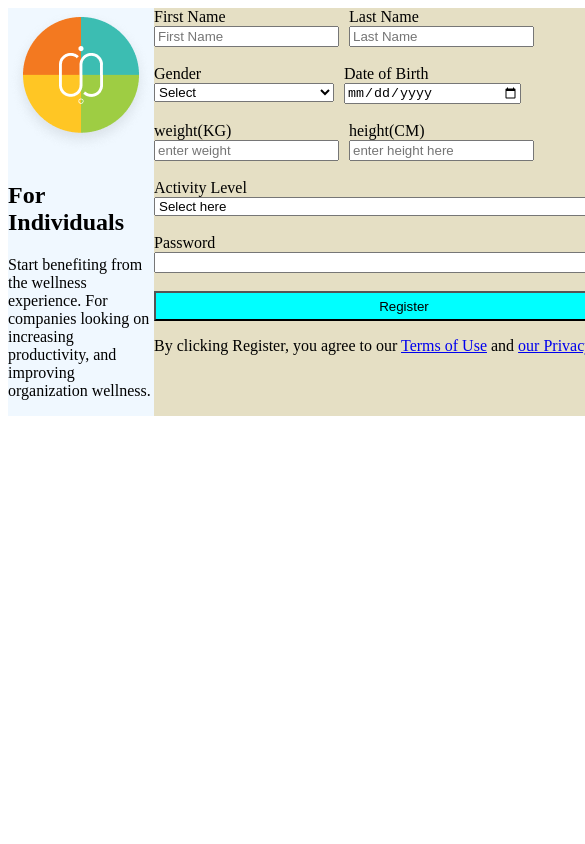
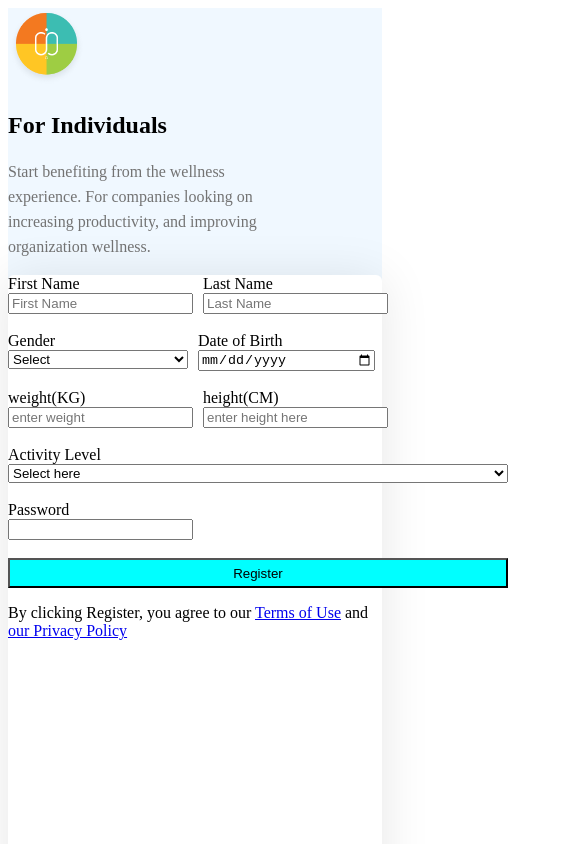
Before and after one commit to tonnero234/FIGMA_ALTSCHOOL_AFRICA_assignment_3, a plain HTML site: page index.html in a window 390 px wide. Shown: the top 844 px of the page, 585 px wide, since content can reach past the window. Drawn offline with Linux system fonts and the light colour scheme.

Commit message:
made progress with mobile responsiveness

```diff
--- a/assets/styles.css
+++ b/assets/styles.css
@@ -1,13 +1,37 @@
+.body{
+width: 100%; height: 100vh; opacity: 0.04; background: #2EC4B6;
+margin: 0;
+padding: 0;
+}
+
+.header-paragraph{
+	color: #737373; font-size: 16px; font-family: Brown; font-weight: 400; line-height: 25px; word-wrap: break-word;
+	align-items: center;
+	justify-content: center;
+	align-items: center;
+}
+
 .main{
         display: flex;
-        justify-content: space-between;
         background-color: aliceblue;
-        height: fit-content;
+		justify-content: center;
+		align-items: center;
     }
 
 .form-table{
-    background-color: #e5dfc4;
+	background: white; box-shadow: 0px 4px 50px rgba(3.59, 8.13, 19.13, 0.10); border-radius: 6px;
+	justify-content: center;
+	align-items: center;
+	flex-direction: column;
+	height: 100vh;
+	width: 50%;
 }
+.header{
+	flex-direction: column;
+	justify-content: center;
+	align-items: center;
+}
+
 .name-section{
     display: flex;
 
@@ -33,5 +57,42 @@ width: 500px; height: 30px; background-color: aqua;
     display: flex;
 }
 .sex{margin-right: 10px;}
+
 .Dob{float: left;
 size: 60px;}
+
+  .form-table {
+	width: 100%;
+  }
+/*--mobile-320px-responsiveness--*/
+
+@media screen and (max-width: 320px) {
+
+	.main{
+		flex-direction: column;
+	}
+	.form-table{
+		flex-direction: column;
+		width: 100%;
+		height: 100%;
+		justify-content: center;
+
+	}
+}
+
+
+/*--mobile-768px-responsiveness--*/
+
+@media screen and (max-width: 768px) {
+	.main{
+		flex-direction: column;
+	}
+	.form-table{
+		height: 100vh;
+	}
+	.header-paragraph{
+	word-wrap: break-word;
+	width: 70%;
+	height: 50%;
+	}
+}
--- a/index.html
+++ b/index.html
@@ -9,9 +9,9 @@
 <body>
     <div class="main">
     <div class="header">
-        <img src="./assets/imgs/Logo.png" alt="logo image">
+        <img src="./assets/imgs/Logo.png" alt="logo image" style="height: 80px; width: 77.3px;">
         <h2>For Individuals</h2>
-        <p>Start benefiting from the wellness experience. For companies looking on increasing productivity, and improving organization wellness.</p>
+        <p class="header-paragraph">Start benefiting from the wellness experience. For companies looking on increasing productivity, and improving organization wellness.</p>
     </div>
     <div class="form-table">
     <form class="form" action="#" method="post">
@@ -52,7 +52,8 @@
 
     <div class="password-section">
         <label for="Password">Password</label><br>
-        <input type="password" style="width: 500px;" name="Password" id="Password" required > <br></div><br>
+        <input type="password" required>
+    </div><br>
 
     <div class="register-section" >
     <button type="button" class="register-section">Register</button></div>
```
Also changed, not shown: assets/imgs/show.png (added).
